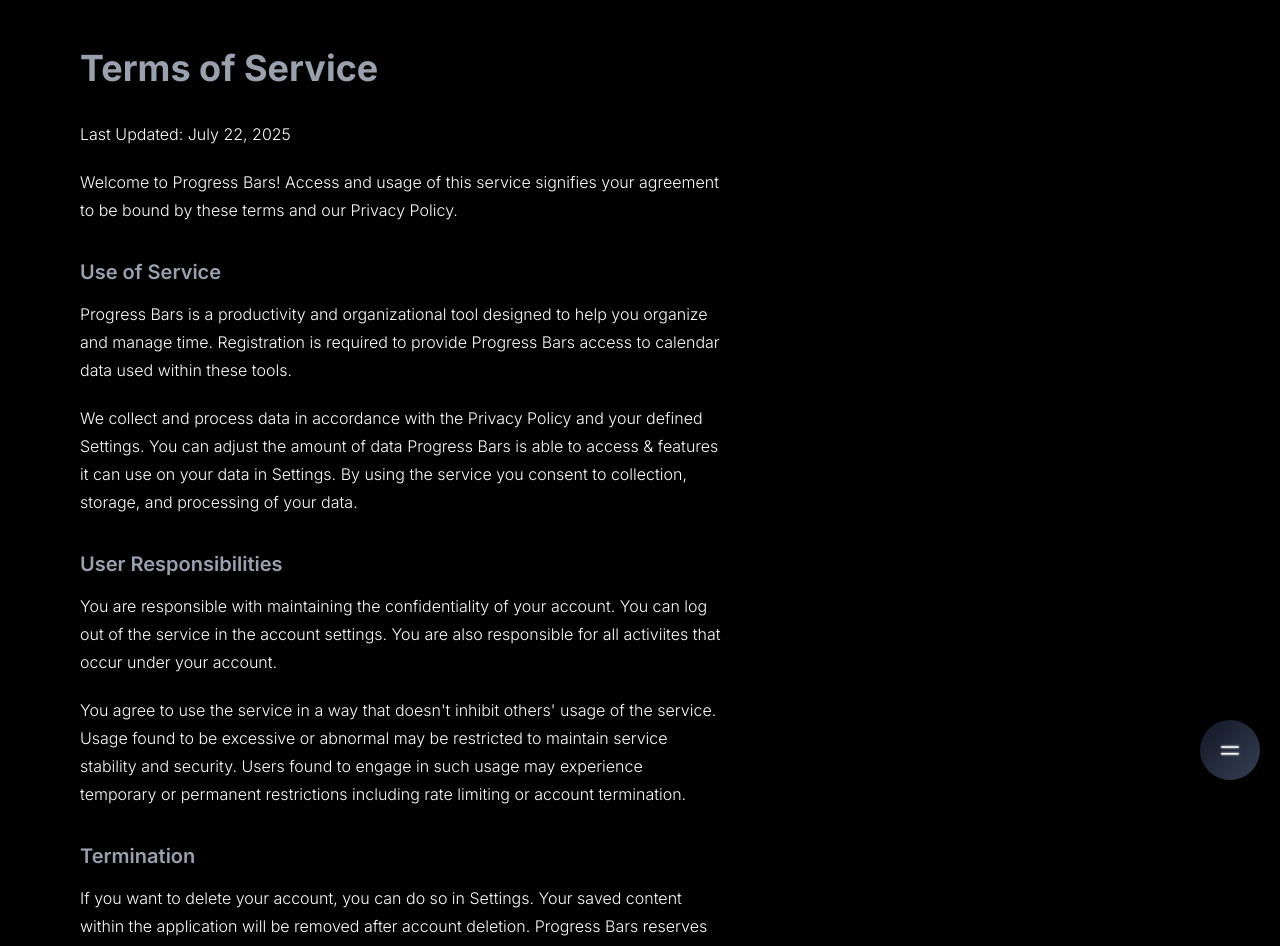
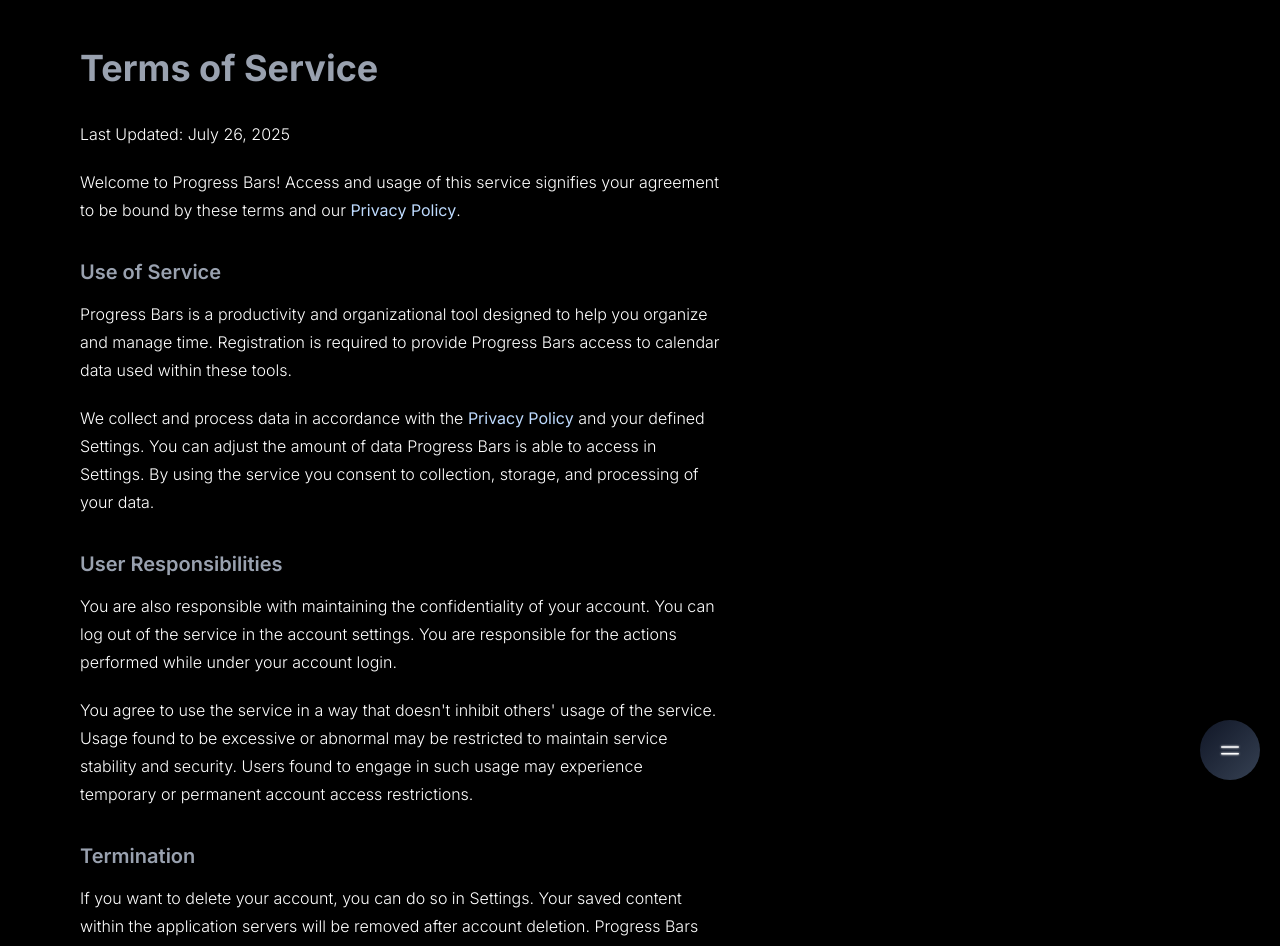
Before and after one commit to isabelfaulds/yearly-progress-bars, a React (Vite) app in the folder frontend-web/: page /about/terms-of-service in a window 1280 px wide. Shown: the top 946 px of the page. Built offline with nearby package versions, Linux system fonts and the light colour scheme; no server answers.

Commit message:
feat(about) links in tos, rewording

```diff
--- a/frontend-web/src/routes/about/Terms-Service.jsx
+++ b/frontend-web/src/routes/about/Terms-Service.jsx
@@ -25,6 +25,14 @@
             h3: ({ node, ...props }) => (
               <h3 className="text-gray-400 dark:text-blue-300" {...props} />
             ),
+            a: ({ node, ...props }) => (
+              <a
+                className="text-blue-200 no-underline hover:underline"
+                target="_blank"
+                rel="noopener noreferrer"
+                {...props}
+              />
+            ),
           }}
         >
           {markdownContent}
--- a/frontend-web/src/routes/about/privacy.md
+++ b/frontend-web/src/routes/about/privacy.md
@@ -1,6 +1,6 @@
 # Privacy Policy
 
-Last Updated: June 27, 2025
+Last Updated: July 26, 2025
 
 ### Cookies
 
@@ -12,18 +12,18 @@
 
 Email address is collected when account is made. Calendar IDs and descriptions found tied to the email address are retrieved. Thse Calendar IDs and descriptions are not stored or logged unless the calendar is marked as Selected for sync.
 
-By toggling event fetches for your synced calendars, you initiate data collection from your synced sources. Data is also collected from your ussge of the app for category, milestone, as well as saved items.
+After enabling calendars for syncing, you can initiate event data collection from your calendars. Data is not collected unless triggered. Data is also collected from your ussge of the app for category, milestone, as well as saved items. These are all user initiated actions.
 
 ### Information Stored
 
-Your data is stored encrypted and privately on secure cloud servers. Progress Bars can decrypt your email address for conducting usage analytics.
+Your data is stored encrypted and privately on secured cloud servers. Progress Bars reserves the right to decrypt your email address for conducting usage analytics.
 
-Unless you allow Progress Bars for further usage analytics for feature development we will not access or view your stored data. This includes synced calendars, categories, milestones, saved items, and calendar events.
+Unless you allow Progress Bars for further usage analytics used for feature development we will not access your stored data. This includes synced calendars, calendar events, categories, milestones, and saved items.
 
 However, if your account is flagged for abnormal or excessive usage we may review your unencrypted data to assess usage for rate limiting, suspension, or account termination.
 
 ### Usage of Informtaion
 
-You can initiate features within Progress Bars that use the data you've collected and stored in it. Events can be labeled according to user defined specifications with the assistance of LLMs. Your data is not used in the training of LLMs. These enhanced processing features will not occur unless requested.
+You can initiate features within Progress Bars that enhance the data you've collected and stored in it. Events can be labeled according to user defined specifications with the assistance of LLMs. Your data is not used in the training of LLMs. These enhanced processing features will not occur unless requested.
 
-We create additional analysis datasets based off of the calendar data you retrieve and store. These analysis and aggregation datasets enable the tools within Progress Bars. This data is stored privately and encrypted without unecrypted access by Progress Bars.
+We create additional time analysis datasets based off of the calendar data you retrieve and store. These analysis and aggregation datasets enable the tools within Progress Bars. This data is stored privately and encrypted without unecrypted access by Progress Bars.
--- a/frontend-web/src/routes/about/tos.md
+++ b/frontend-web/src/routes/about/tos.md
@@ -1,26 +1,26 @@
 # Terms of Service
 
-Last Updated: July 22, 2025
+Last Updated: July 26, 2025
 
-Welcome to Progress Bars! Access and usage of this service signifies your agreement to be bound by these terms and our Privacy Policy.
+Welcome to Progress Bars! Access and usage of this service signifies your agreement to be bound by these terms and our [Privacy Policy](/about/privacy-policy/).
 
 ### Use of Service
 
 Progress Bars is a productivity and organizational tool designed to help you organize and manage time. Registration is required to provide Progress Bars access to calendar data used within these tools.
 
-We collect and process data in accordance with the Privacy Policy and your defined Settings. You can adjust the amount of data Progress Bars is able to access & features it can use on your data in Settings. By using the service you consent to collection, storage, and processing of your data.
+We collect and process data in accordance with the [Privacy Policy](/about/privacy-policy/) and your defined Settings. You can adjust the amount of data Progress Bars is able to access in Settings. By using the service you consent to collection, storage, and processing of your data.
 
 ### User Responsibilities
 
-You are responsible with maintaining the confidentiality of your account. You can log out of the service in the account settings. You are also responsible for all activiites that occur under your account.
+You are also responsible with maintaining the confidentiality of your account. You can log out of the service in the account settings. You are responsible for the actions performed while under your account login.
 
 You agree to use the service in a way that doesn't inhibit others' usage of the service.
-Usage found to be excessive or abnormal may be restricted to maintain service stability and security. Users found to engage in such usage may experience temporary or permanent restrictions including rate limiting or account termination.
+Usage found to be excessive or abnormal may be restricted to maintain service stability and security. Users found to engage in such usage may experience temporary or permanent account access restrictions.
 
 ### Termination
 
-If you want to delete your account, you can do so in Settings. Your saved content within the application will be removed after account deletion. Progress Bars reserves the right to suspend or terminate accounts at will.
+If you want to delete your account, you can do so in Settings. Your saved content within the application servers will be removed after account deletion. Progress Bars reserves the right to suspend or terminate accounts at will.
 
 ### Disclaimer
 
-Progress Bars is provided on an "AS IS" and "AS AVAILABLE" basis, without guarantees of uninterrupted, error-free usage. Outputs created by artificial intelligence models, and derived calculations or insights may not always be accurate.
+Progress Bars is provided on an "AS IS" and "AS AVAILABLE" basis, without guarantees of uninterrupted, error-free usage. Outputs created by artificial intelligence models, and derived calculations or insights may not be accurate and may take user adjustment for refinement.
```
